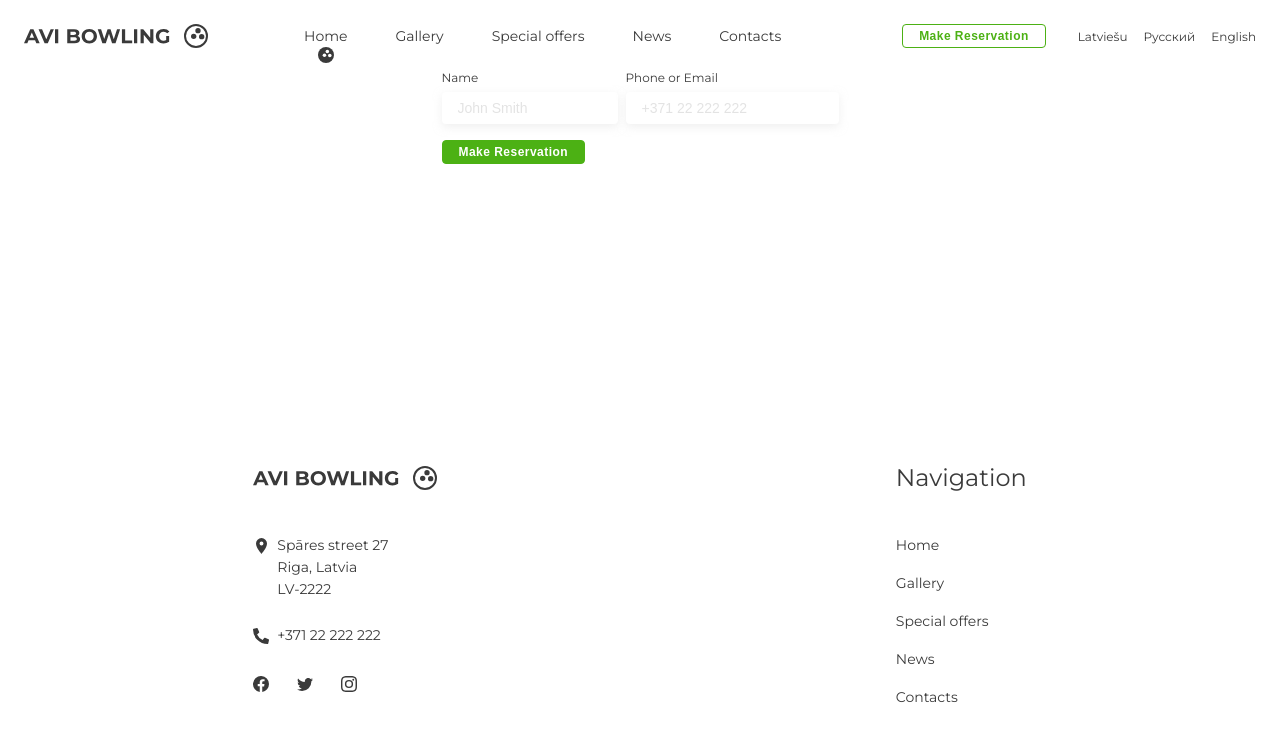
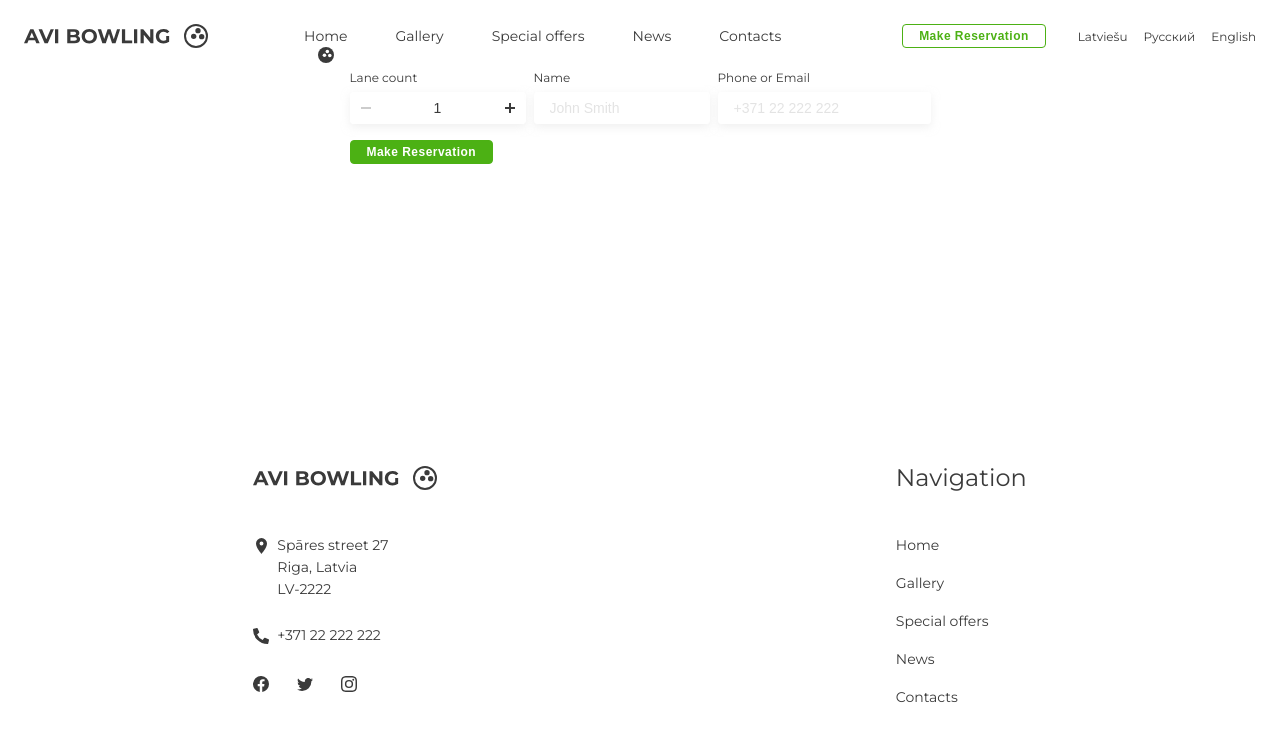
Before and after one commit to edburtnieks-private/avi-bowling-svelte, a Svelte app: page / in a window 1280 px wide. Shown: the top 740 px of the page. Built offline with nearby package versions, Linux system fonts and the light colour scheme.

Commit message:
Add increment input
Add and style lane count increment input
Make input two way data bind

```diff
--- /dev/null
+++ b/src/components/Icon/MinusIcon/index.svelte
@@ -0,0 +1,17 @@
+<script>
+  export let disabled = false;
+</script>
+
+<style>
+  div {
+    background-color: var(--c-mine-shaft);
+    height: 2px;
+    width: 10px;
+  }
+
+  .disabled {
+    background-color: var(--c-silver);
+  }
+</style>
+
+<div class:disabled />
--- /dev/null
+++ b/src/components/Icon/NavigationToggleIcon/index.svelte
@@ -0,0 +1,47 @@
+<script>
+  export let isOpen;
+</script>
+
+<style>
+  div {
+    position: relative;
+  }
+
+  div,
+  div::before,
+  div::after {
+    background-color: var(--c-mine-shaft);
+    height: 2px;
+    transition: transform 0.2s ease-in-out;
+    width: 16px;
+  }
+
+  div::before,
+  div::after {
+    content: "";
+    left: 0;
+    position: absolute;
+  }
+
+  div::before {
+    top: -4px;
+  }
+
+  div::after {
+    top: 4px;
+  }
+
+  [data-is-open="true"] {
+    transform: rotate(45deg);
+  }
+
+  [data-is-open="true"]::before {
+    content: none;
+  }
+
+  [data-is-open="true"]::after {
+    transform: rotate(90deg) translateX(-4px);
+  }
+</style>
+
+<div data-is-open={isOpen} />
--- /dev/null
+++ b/src/components/Icon/PlusIcon/index.svelte
@@ -0,0 +1,25 @@
+<script>
+  import MinusIcon from "../MinusIcon/index.svelte";
+
+  export let disabled = false;
+</script>
+
+<style>
+  div {
+    position: relative;
+  }
+
+  .vertical-line {
+    position: absolute;
+    top: 0;
+    transform: rotate(90deg);
+  }
+</style>
+
+<div>
+  <MinusIcon {disabled} />
+
+  <div class="vertical-line">
+    <MinusIcon {disabled} />
+  </div>
+</div>
--- /dev/null
+++ b/src/components/IncrementInput/index.svelte
@@ -0,0 +1,71 @@
+<script>
+  import Input from "../Input/index.svelte";
+  import MinusIcon from "../Icon/MinusIcon/index.svelte";
+  import PlusIcon from "../Icon/PlusIcon/index.svelte";
+
+  const decrement = () => {
+    if (value > minValue) {
+      value -= 1;
+    }
+  };
+
+  const increment = () => {
+    if (value < maxValue) {
+      value += 1;
+    }
+  };
+
+  export let id;
+  export let label;
+  export let value;
+  export let minValue;
+  export let maxValue;
+</script>
+
+<style>
+  button {
+    background-color: var(--c-white);
+    border: 0;
+    cursor: pointer;
+    padding: 15px 11px;
+  }
+
+  button:disabled {
+    cursor: not-allowed;
+  }
+
+  .decrement-button,
+  .increment-button {
+    border-radius: var(--br-base);
+  }
+
+  .decrement-button {
+    border-bottom-right-radius: 0;
+    border-top-right-radius: 0;
+  }
+
+  .increment-button {
+    border-bottom-left-radius: 0;
+    border-top-left-radius: 0;
+  }
+</style>
+
+<Input {label} {value} {id} incrementInput>
+  <button
+    slot="decrement-button"
+    type="button"
+    class="decrement-button"
+    on:click={decrement}
+    disabled={value === minValue}>
+    <MinusIcon disabled={value === minValue} />
+  </button>
+
+  <button
+    slot="increment-button"
+    type="button"
+    class="increment-button"
+    on:click={increment}
+    disabled={value === maxValue}>
+    <PlusIcon disabled={value === maxValue} />
+  </button>
+</Input>
--- a/src/components/Input/index.svelte
+++ b/src/components/Input/index.svelte
@@ -1,18 +1,25 @@
 <script>
+  const handleChange = event => {
+    value = event.target.value;
+  };
+
   export let id;
+  export let incrementInput = false;
   export let label = "Label";
-  export let placeholder = "Placeholder";
+  export let placeholder = "";
   export let type = "text";
+  export let value = "";
 </script>
 
 <style>
-  .input-wrapper:not(:last-of-type) {
+  .input-label-wrapper:not(:last-of-type) {
     margin-bottom: var(--m-s);
   }
 
   @media (min-width: 1024px) {
-    .input-wrapper:not(:last-of-type) {
+    .input-label-wrapper:not(:last-of-type) {
       margin: var(--m-0) var(--m-xxs) var(--m-0) var(--m-0);
+      max-width: 176px;
     }
   }
 
@@ -22,29 +29,48 @@
     margin-bottom: var(--m-xxs);
   }
 
+  .input-wrapper {
+    border-radius: var(--br-base);
+    box-shadow: var(--bs-input);
+  }
+
   input {
     background-color: var(--c-white);
-    border-radius: var(--br-base);
+    border-radius: inherit;
     border: 0;
-    box-shadow: var(--bs-input);
     color: var(--c-mine-shaft);
     font-size: 1rem;
     padding: var(--p-xxs) var(--p-xs);
     width: 100%;
   }
 
-  @media (min-width: 1024px) {
-    .input-wrapper:not(:last-of-type) {
-      max-width: 176px;
-    }
-  }
-
   input::placeholder {
     color: var(--c-silver);
   }
+
+  .increment-input-wrapper {
+    display: flex;
+  }
+
+  .increment-input-wrapper input {
+    text-align: center;
+  }
 </style>
 
-<div class="input-wrapper">
+<div class="input-label-wrapper">
   <label for={id}>{label}</label>
-  <input {type} {placeholder} {id} />
+
+  <div class="input-wrapper" class:increment-input-wrapper={incrementInput}>
+    <slot name="decrement-button" />
+
+    <input
+      {type}
+      {placeholder}
+      {id}
+      {value}
+      disabled={incrementInput}
+      on:change={handleChange} />
+
+    <slot name="increment-button" />
+  </div>
 </div>
--- a/src/components/NavigationToggle/index.svelte
+++ b/src/components/NavigationToggle/index.svelte
@@ -1,5 +1,6 @@
 <script>
   import { createEventDispatcher } from "svelte";
+  import NavigationToggleIcon from "../Icon/NavigationToggleIcon/index.svelte";
 
   const dispatch = createEventDispatcher();
 
@@ -20,48 +21,8 @@
       display: none;
     }
   }
-
-  div {
-    position: relative;
-  }
-
-  div,
-  div::before,
-  div::after {
-    background-color: var(--c-mine-shaft);
-    height: 2px;
-    transition: transform 0.2s ease-in-out;
-    width: 16px;
-  }
-
-  div::before,
-  div::after {
-    content: "";
-    left: 0;
-    position: absolute;
-  }
-
-  div::before {
-    top: -4px;
-  }
-
-  div::after {
-    top: 4px;
-  }
-
-  [data-is-open="true"] {
-    transform: rotate(45deg);
-  }
-
-  [data-is-open="true"]::before {
-    content: none;
-  }
-
-  [data-is-open="true"]::after {
-    transform: rotate(90deg) translateX(-4px);
-  }
 </style>
 
 <button on:click={() => dispatch('toggleNavigation')}>
-  <div data-is-open={isOpen} />
+  <NavigationToggleIcon {isOpen} />
 </button>
--- a/src/components/ReservationForm/index.svelte
+++ b/src/components/ReservationForm/index.svelte
@@ -1,6 +1,14 @@
 <script>
+  import Form from "../Form/index.svelte";
   import Input from "../Input/index.svelte";
-  import Form from "../Form/index.svelte";
+  import IncrementInput from "../IncrementInput/index.svelte";
+
+  let laneCount = 1;
+  let name = "";
+  let contact = "";
+
+  const minLaneCount = 1;
+  const maxLaneCount = 6;
 
   const handleSubmit = event => {
     console.log(event);
@@ -22,7 +30,17 @@
 
 <Form on:handleSubmit={handleSubmit} submitButtonText="Make Reservation">
   <div class="reservation-form-inner-wrapper">
-    <Input label="Name" placeholder="John Smith" id="name" />
-    <Input label="Phone or Email" placeholder="+371 22 222 222" id="contact" />
+    <IncrementInput
+      label="Lane count"
+      id="lane-count"
+      bind:value={laneCount}
+      minValue={minLaneCount}
+      maxValue={maxLaneCount} />
+    <Input label="Name" placeholder="John Smith" id="name" bind:value={name} />
+    <Input
+      label="Phone or Email"
+      placeholder="+371 22 222 222"
+      id="contact"
+      bind:value={contact} />
   </div>
 </Form>
```
